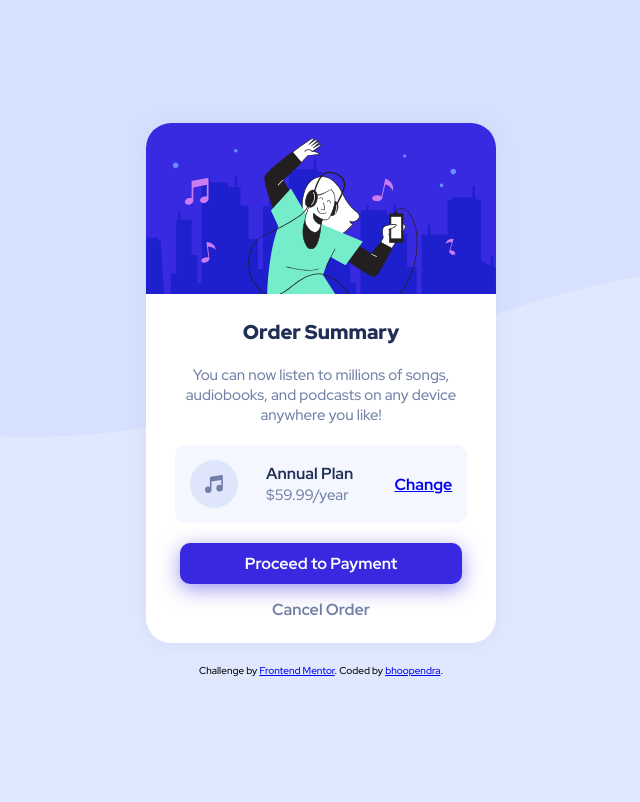
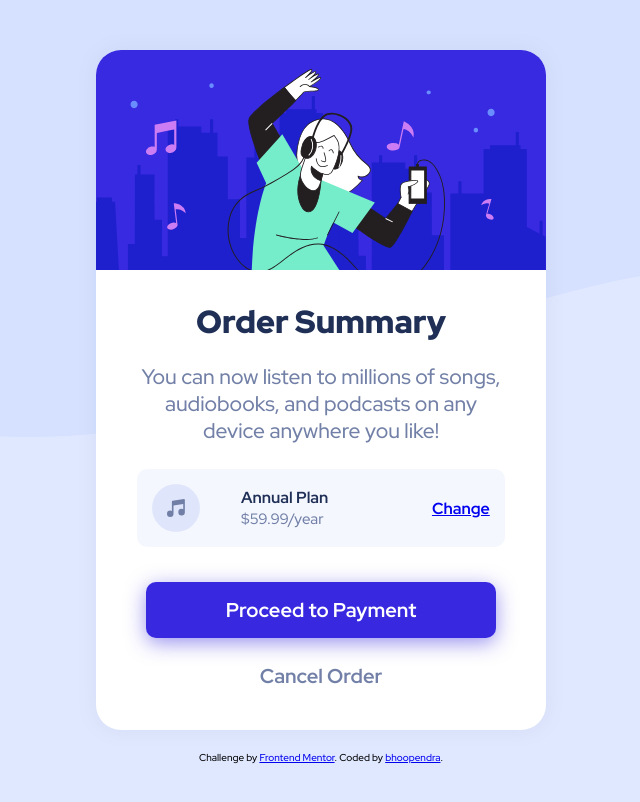
Before and after one commit to codersikarwar/frontendmentor-projects, a plain HTML site: page order-summary-component-main/index.html in a window 1280 px wide. Shown: the whole page, without its empty margins (319-959 px from the left). Drawn offline with Linux system fonts and the light colour scheme.

Commit message:
Update index.html

```diff
--- a/order-summary-component-main/index.html
+++ b/order-summary-component-main/index.html
@@ -2,7 +2,7 @@
 <html lang="en">
 <head>
   <meta charset="UTF-8">
-  <meta name="viewport" content="width=device-width, initial-scale=1.0"> <!-- displays site properly based on user's device -->
+  <meta name="viewport" content="width=device-wifth, initial-scale=1.0"> <!-- displays site properly based on user's device -->
   <link rel="icon" type="image/png" sizes="32x32" href="./images/favicon-32x32.png">
   <link href="https://fonts.googleapis.com/css2?family=Red+Hat+Display:wght@500;700;900&display=swap" rel="stylesheet">
 
@@ -20,7 +20,6 @@ body{
  display: flex;
  align-items: center;
  flex-direction: column;
- justify-content: center;
  min-height: 100vh;
  background: url('images/pattern-background-desktop.svg');
  background-repeat: no-repeat, repeat;
@@ -28,11 +27,12 @@ body{
 }
 
 .wrapper{
- width:350px;
- height: 520px;
+ width: 450px;
+ height: 680px;
  background-color: #fff;
  border-radius: 25px;
  box-shadow: 0px 0px 20px rgb(114, 128, 167,0.1);
+ margin-top: 50px;
 }
 
 .wrapper .card-head img{
@@ -57,11 +57,11 @@ body{
  padding: 15px;
  background-color: hsl(225, 100%, 98%);
  border-radius: 10px;
- margin-top: 20px;
+ margin-top: 25px;
 }
 
 .wrapper .card-body .plan-selection .plan-detail{
- width: 100px;
+ width: 150px;
 }
 
 .wrapper .card-body .plan-selection .plan-detail .plan{
@@ -79,15 +79,15 @@ body{
  text-align: center;
 }
 
-.wrapper .card-body .description h3 {
+.wrapper .card-body .description h1 {
  font-weight: 900;
  color: hsl(223, 47%, 23%);
- margin-top: 20px;
- font-size: 20px;
+ margin-top: 25px;
+
 }
 
 .wrapper .card-body .description p {
- font-size: 15px;
+ font-size: 21px;
  color: hsl(224, 23%, 55%);
  margin-top: 20px;
 }
@@ -101,22 +101,25 @@ body{
  font-weight: 700;
  background-color: hsl(245, 75%, 52%);
  color: #fff;
- padding: 10px 65px;
+ padding: 15px 80px;
  border-radius: 10px;
- margin-top: 20px;
+ margin-top: 35px;
  box-shadow: 0px 5px 20px rgba(56, 41, 224,0.5);
+ font-size: 20px;
 }
 
 .wrapper .card-body .cancel-btn{
  text-decoration: none;
  font-weight: 700;
  color: hsl(224, 23%, 55%);
- margin-top: 15px;
+ margin-top: 25px;
+ font-size:20px;
 }
 
 .attribution{
  font-size: 10px;
  text-align: center;
+ margin-bottom: 50px;
 }
 
 @media only screen and (max-width: 375px) {
@@ -130,9 +133,28 @@ body{
  height: 510px;
 }
 
+.wrapper .card-body .description h1 {
+ margin-top: 20px;
+ font-size: 20px;
+}
+
+.wrapper .card-body .description p {
+ font-size: 15px;
+ margin-top: 20px;
+}
+.wrapper .card-body .plan-selection .plan-detail{
+ width: 100px;
+}
+
 .wrapper .card-body .proceed-btn{
- padding: 10px 55px;
+ padding: 12px 65px;
+ margin-top: 25px;
+ font-size: 15px;
+}
 
+ .wrapper .card-body .cancel-btn{
+ margin-top: 15px;
+ font-size: 15px;
  }
 }
 
@@ -149,7 +171,7 @@ body{
 <div class="card-body">
 
   <div class="description">
-  <h3>Order Summary</h3>
+  <h1>Order Summary</h1>
   <p>You can now listen to millions of songs, audiobooks, and podcasts on any
   device anywhere you like!</p>
   </div>
```
